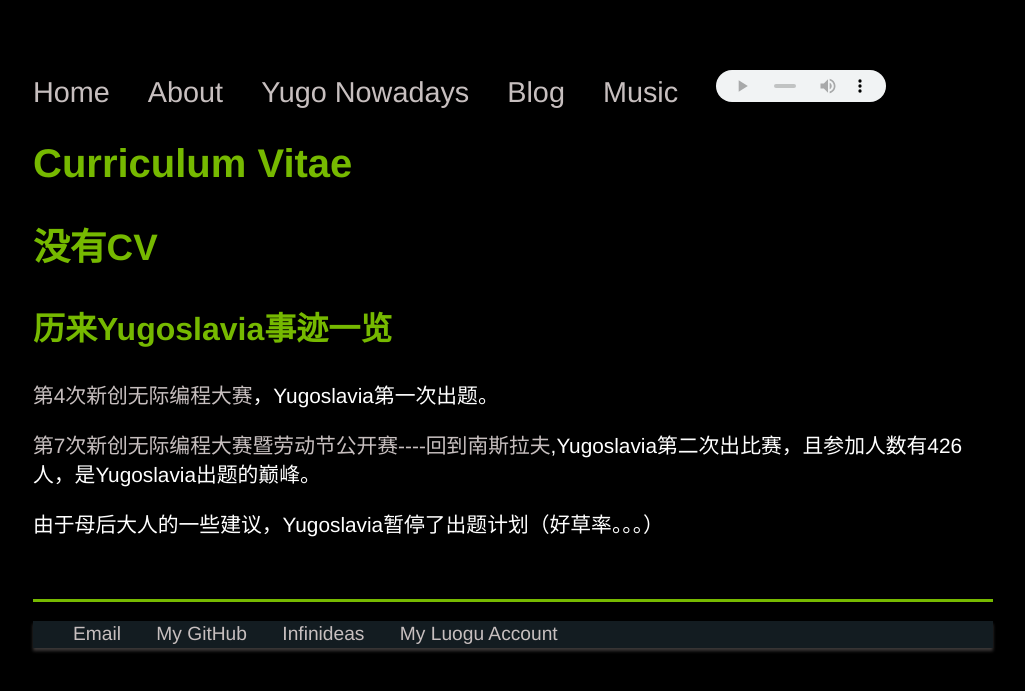
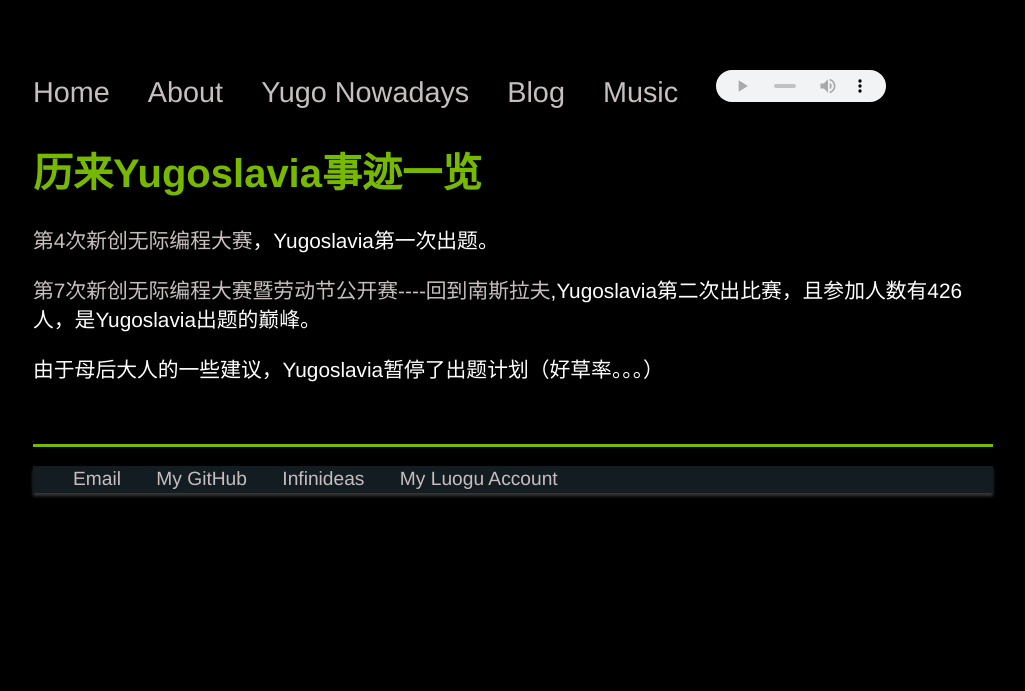
Before and after one commit to Yugoslavia36/yugoslavia36.github.io, a Jekyll site: the page built from cv/index.html, in a window 1280 px wide. Shown: the top 691 px of the page, without its empty margins (127-1152 px from the left). Built offline with Jekyll 4.4.1, drawn with Linux system fonts in a browser that asks for light colours.

Commit message:
Update index.html

```diff
--- a/cv/index.html
+++ b/cv/index.html
@@ -1,12 +1,10 @@
 ---
 layout: default
-title: Curriculum Vitae
+title: Yugo Nowadays
 ---
 	<link rel="shortcut icon" type="image/ico" href="yugo.ico">
 	<div class="cv">
-					<h1>Curriculum Vitae</h1>
-					<h2>没有CV</h2>
-		<h3>历来Yugoslavia事迹一览</h3>
+					<h1>历来Yugoslavia事迹一览</h1>
 		<p><a href="https://www.luogu.org/contest/show?tid=1672">第4次新创无际编程大赛</a>，Yugoslavia第一次出题。</p>
 		<p><a href="https://www.luogu.org/contest/show?tid=1989">第7次新创无际编程大赛暨劳动节公开赛----回到南斯拉夫</a>,Yugoslavia第二次出比赛，且参加人数有426人，是Yugoslavia出题的巅峰。</p>
 		<p>由于母后大人的一些建议，Yugoslavia暂停了出题计划（好草率。。。）</p>
```
